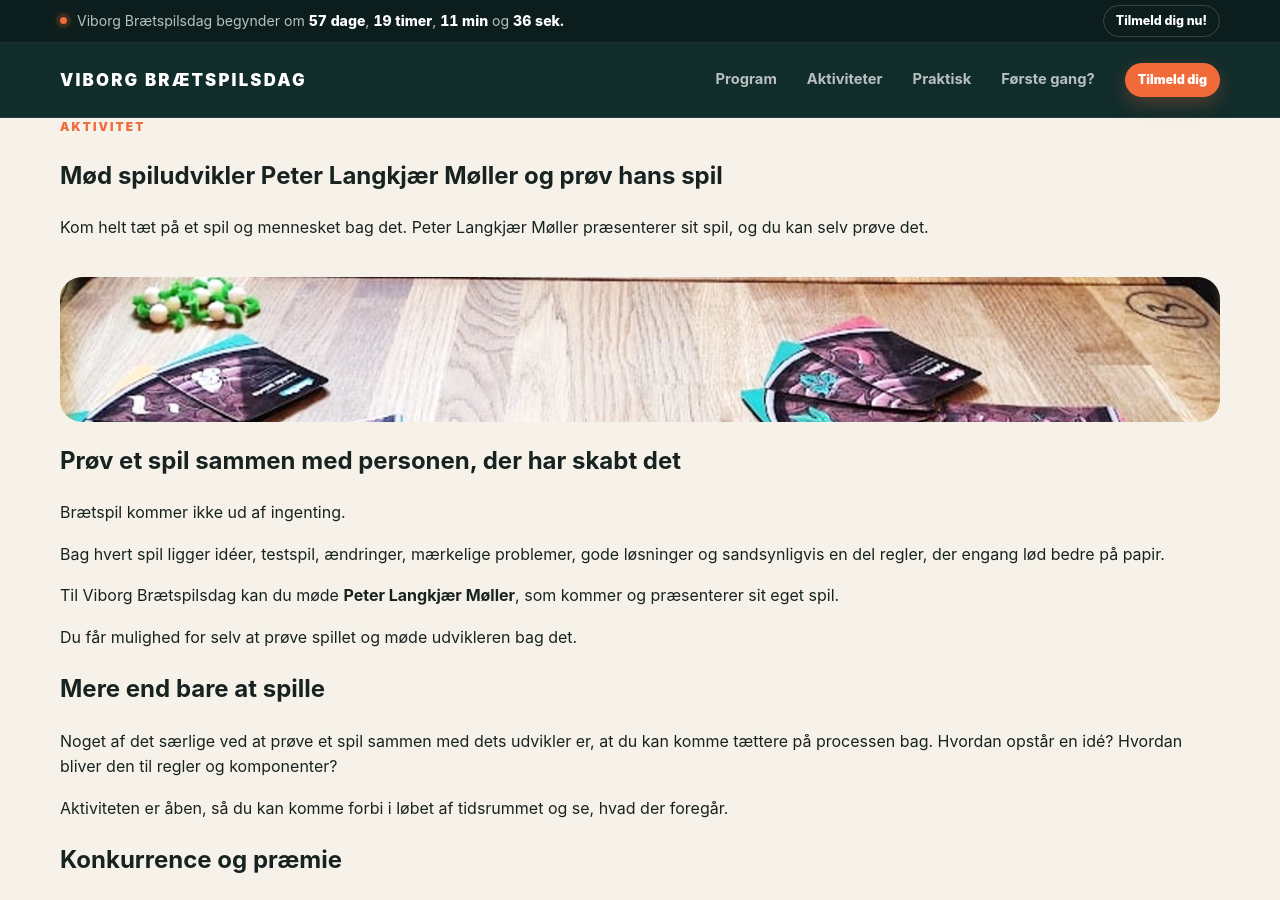
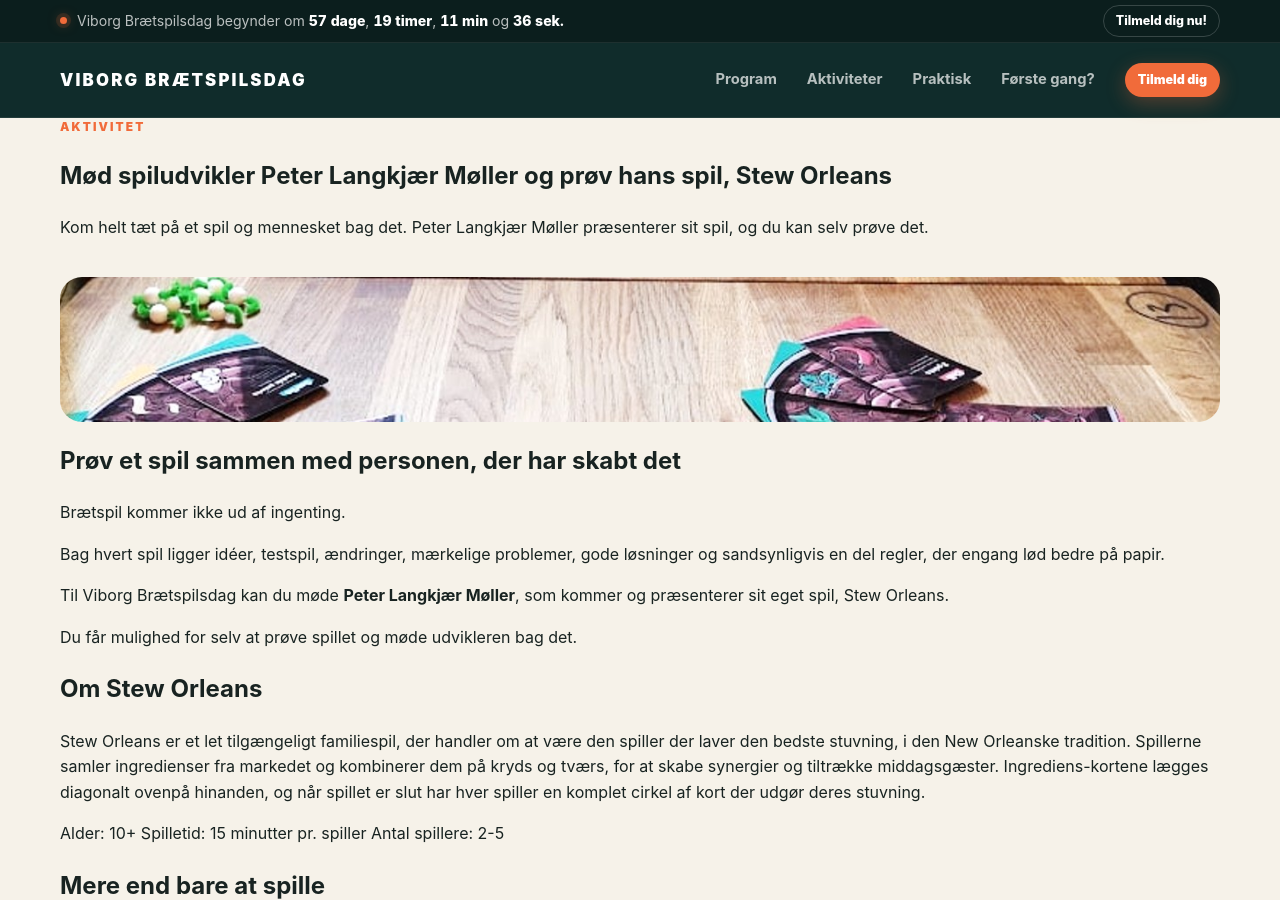
Before and after one commit to Andrejao/spilex, a Jekyll site: the page built from _posts/2026-09-15-peter-langkjaer-moeller-praesenterer-sit-spil.md, in a window 1280 px wide and 900 px high. Built offline with Jekyll 4.4.1, drawn with Linux system fonts in a browser that asks for light colours.

Commit message:
Update 2026-09-15-peter-langkjaer-moeller-praesenterer-sit-spil.md

```diff
--- a/_posts/2026-09-15-peter-langkjaer-moeller-praesenterer-sit-spil.md
+++ b/_posts/2026-09-15-peter-langkjaer-moeller-praesenterer-sit-spil.md
@@ -1,6 +1,6 @@
 ---
 layout: post
-title: "Mød spiludvikler Peter Langkjær Møller og prøv hans spil"
+title: "Mød spiludvikler Peter Langkjær Møller og prøv hans spil, Stew Orleans"
 date: 2026-09-15
 type: aktivitet
 permalink: /nyheder/peter-langkjaer-moeller/
@@ -18,9 +18,16 @@
 
 Bag hvert spil ligger idéer, testspil, ændringer, mærkelige problemer, gode løsninger og sandsynligvis en del regler, der engang lød bedre på papir.
 
-Til Viborg Brætspilsdag kan du møde **Peter Langkjær Møller**, som kommer og præsenterer sit eget spil.
+Til Viborg Brætspilsdag kan du møde **Peter Langkjær Møller**, som kommer og præsenterer sit eget spil, Stew Orleans.
 
 Du får mulighed for selv at prøve spillet og møde udvikleren bag det.
+
+## Om Stew Orleans
+Stew Orleans er et let tilgængeligt familiespil, der handler om at være den spiller der laver den bedste stuvning, i den New Orleanske tradition. Spillerne samler ingredienser fra markedet og kombinerer dem på kryds og tværs, for at skabe synergier og tiltrække middagsgæster. Ingrediens-kortene lægges diagonalt ovenpå hinanden, og når spillet er slut har hver spiller en komplet cirkel af kort der udgør deres stuvning.
+
+Alder: 10+
+Spilletid: 15 minutter pr. spiller
+Antal spillere: 2-5
 
 ## Mere end bare at spille
 
```
